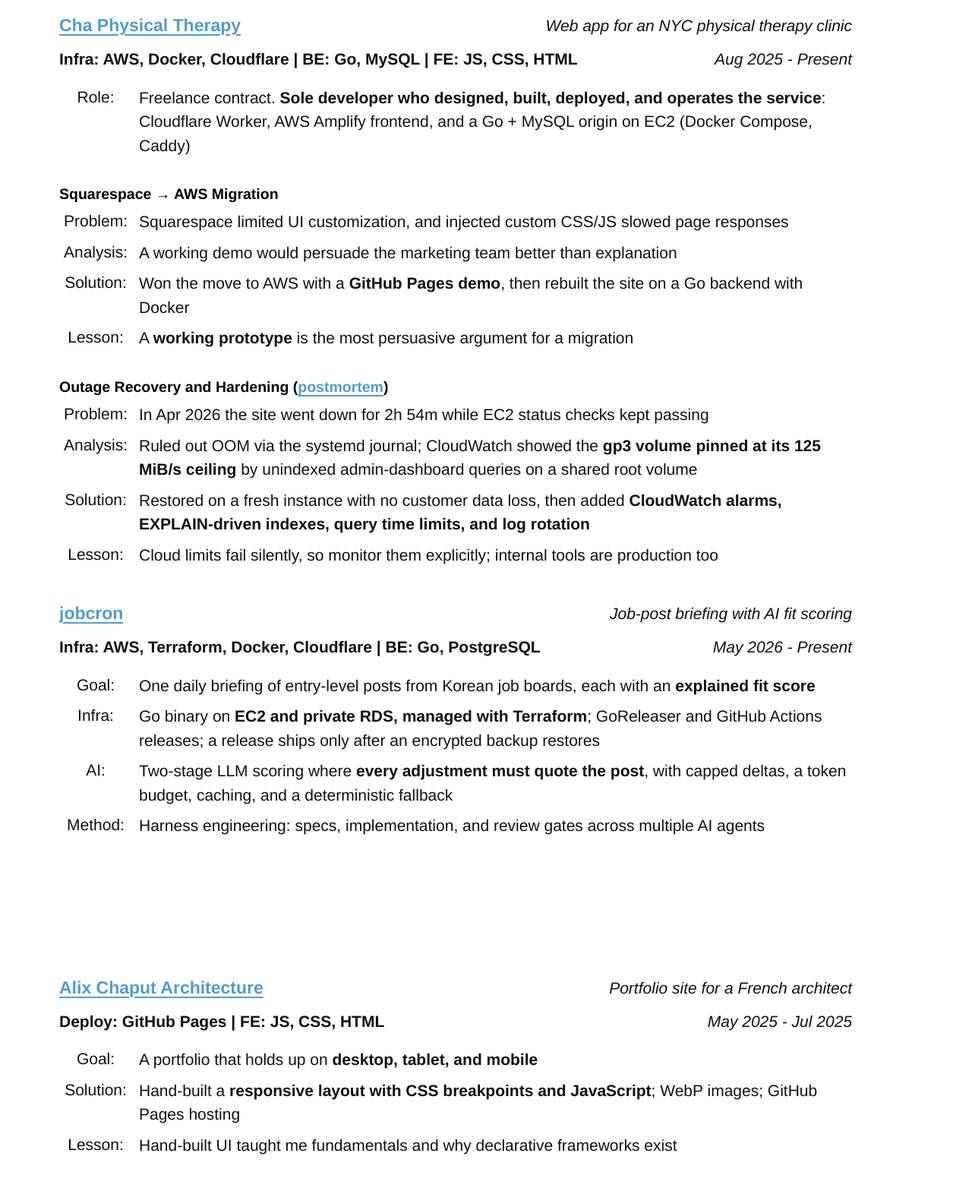
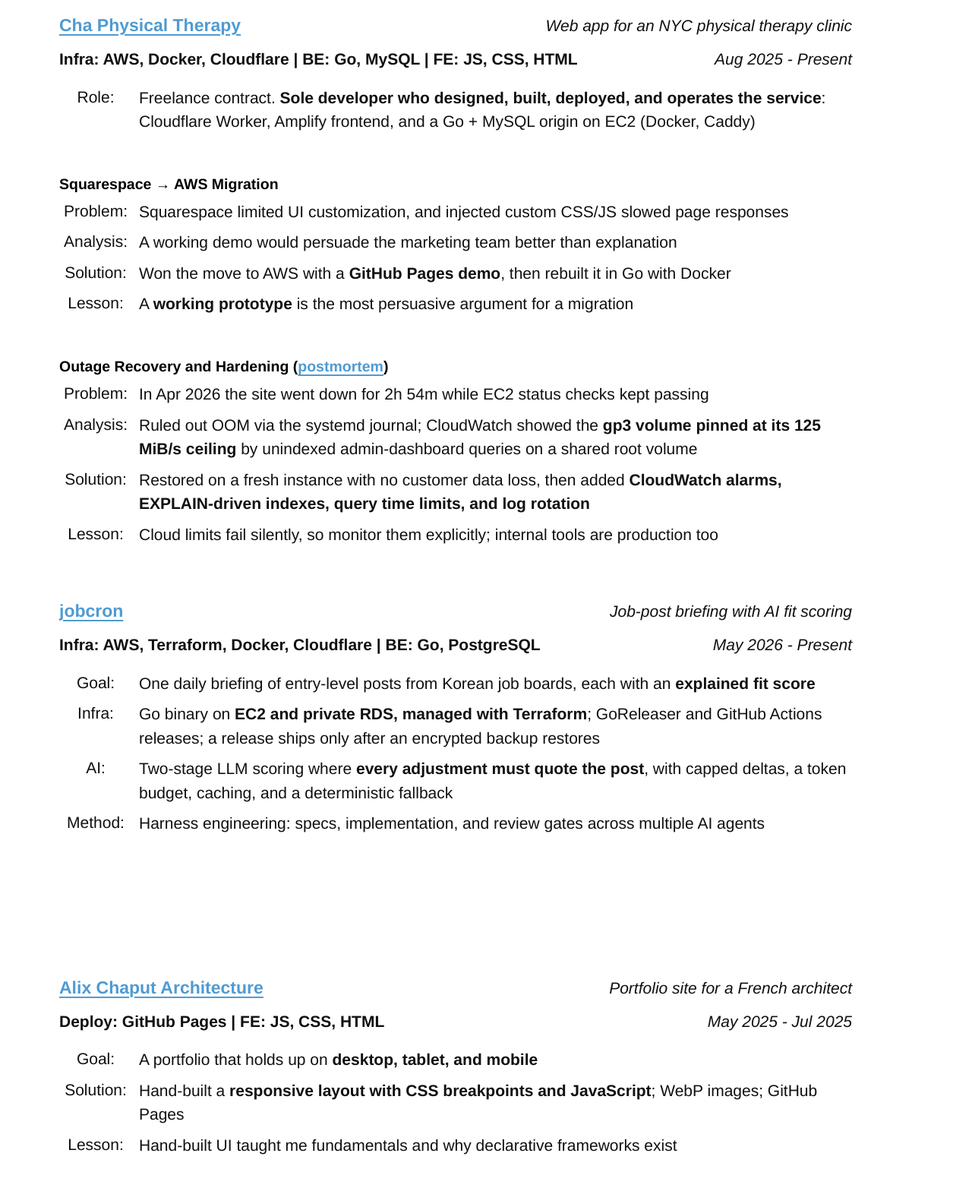
Before and after one commit to ohchanwu/jss-genr, a website: page resume/resume-en/resume-en.html in a window 1280 px wide. Shown: the part 404-1968 px from the top of the page at 76% size. Drawn offline with Linux system fonts and the light colour scheme.

Commit message:
snapshot before regenerating EN PDF: orphan fixes, spacing

```diff
--- a/resume/resume-en/resume-en.html
+++ b/resume/resume-en/resume-en.html
@@ -22,12 +22,12 @@
   --sp-h1: 26px;              /* name (h1) -> summary */
   --sp-section: 44px;         /* above a major section heading (h2) */
   --sp-section-body: 22px;    /* section heading -> its first content */
-  --sp-entry: 46px;           /* between project entries */
+  --sp-entry: 70px;           /* between project entries */
   --sp-entry-edu: 28px;       /* between education entries */
   --sp-role: 14px;            /* company line -> role line */
   --sp-roleline: 20px;        /* role line -> first labeled line */
   --sp-line: 9px;            /* between labeled lines */
-  --sp-subhead: 36px;         /* above an h4 sub-heading */
+  --sp-subhead: 54px;         /* above an h4 sub-heading */
   --sp-subhead-body: 8px;     /* h4 sub-heading -> its first labeled line (hugs it) */
   --sp-list-before: 14px;     /* before a bullet list */
   --sp-list-item: 5px;        /* between bullets */
@@ -426,11 +426,11 @@ a {
 <section class="entry">
 <div class="entry-row entry-company"><div class="entry-main"><a href="https://chaphysicaltherapy.com/">Cha Physical Therapy</a></div><div class="entry-side">Web app for an NYC physical therapy clinic</div></div>
 <div class="entry-row entry-role"><div class="entry-main"><strong>Infra: AWS, Docker, Cloudflare | BE: Go, MySQL | FE: JS, CSS, HTML</strong></div><div class="entry-side"><em>Aug 2025 - Present</em></div></div>
-<p class="labeled-line label-운영"><span class="line-label">Role</span><span class="label-body">Freelance contract. <strong>Sole developer who designed, built, deployed, and operates the service</strong>: Cloudflare Worker, AWS Amplify frontend, and a Go + MySQL origin on EC2 (Docker Compose, Caddy)</span></p>
+<p class="labeled-line label-운영"><span class="line-label">Role</span><span class="label-body">Freelance contract. <strong>Sole developer who designed, built, deployed, and operates the service</strong>: Cloudflare Worker, Amplify frontend, and a Go + MySQL origin on EC2 (Docker, Caddy)</span></p>
 <h4>Squarespace → AWS Migration</h4>
 <p class="labeled-line label-문제"><span class="line-label">Problem</span><span class="label-body">Squarespace limited UI customization, and injected custom CSS/JS slowed page responses</span></p>
 <p class="labeled-line label-분석"><span class="line-label">Analysis</span><span class="label-body">A working demo would persuade the marketing team better than explanation</span></p>
-<p class="labeled-line label-해결"><span class="line-label">Solution</span><span class="label-body">Won the move to AWS with a <strong>GitHub Pages demo</strong>, then rebuilt the site on a Go backend with Docker</span></p>
+<p class="labeled-line label-해결"><span class="line-label">Solution</span><span class="label-body">Won the move to AWS with a <strong>GitHub Pages demo</strong>, then rebuilt it in Go with Docker</span></p>
 <p class="labeled-line label-교훈"><span class="line-label">Lesson</span><span class="label-body">A <strong>working prototype</strong> is the most persuasive argument for a migration</span></p>
 <h4>Outage Recovery and Hardening (<a href="https://github.com/ohchanwu/cha-pt-postmortems/blob/main/2026-04-17/2026-04-17.md">postmortem</a>)</h4>
 <p class="labeled-line label-문제"><span class="line-label">Problem</span><span class="label-body">In Apr 2026 the site went down for 2h 54m while EC2 status checks kept passing</span></p>
@@ -452,7 +452,7 @@ a {
 <div class="entry-row entry-company"><div class="entry-main"><a href="https://ohchanwu.github.io/alix-chaput-architecture/">Alix Chaput Architecture</a></div><div class="entry-side">Portfolio site for a French architect</div></div>
 <div class="entry-row entry-role"><div class="entry-main"><strong>Deploy: GitHub Pages | FE: JS, CSS, HTML</strong></div><div class="entry-side"><em>May 2025 - Jul 2025</em></div></div>
 <p class="labeled-line label-목적"><span class="line-label">Goal</span><span class="label-body">A portfolio that holds up on <strong>desktop, tablet, and mobile</strong></span></p>
-<p class="labeled-line label-해결"><span class="line-label">Solution</span><span class="label-body">Hand-built a <strong>responsive layout with CSS breakpoints and JavaScript</strong>; WebP images; GitHub Pages hosting</span></p>
+<p class="labeled-line label-해결"><span class="line-label">Solution</span><span class="label-body">Hand-built a <strong>responsive layout with CSS breakpoints and JavaScript</strong>; WebP images; GitHub Pages</span></p>
 <p class="labeled-line label-교훈"><span class="line-label">Lesson</span><span class="label-body">Hand-built UI taught me fundamentals and why declarative frameworks exist</span></p>
 </section>
 <section class="education-section">
@@ -516,8 +516,8 @@ a {
 </section>
 <h2>Military Service</h2>
 <section class="entry">
-<div class="entry-row entry-company"><div class="entry-main">Second Operations Command</div><div class="entry-side">Daegu</div></div>
-<div class="entry-row entry-role"><div class="entry-main" style="font-weight: 400;">Korean–English interpreter</div><div class="entry-side"><em>2018 - 2020</em></div></div>
+<div class="entry-row entry-company"><div class="entry-main">2nd Operations Command</div><div class="entry-side">Daegu</div></div>
+<div class="entry-row entry-role"><div class="entry-main" style="font-weight: 400;">KR–EN interpreter</div><div class="entry-side"><em>2018 - 2020</em></div></div>
 </section>
 </section>
 </section>
```
